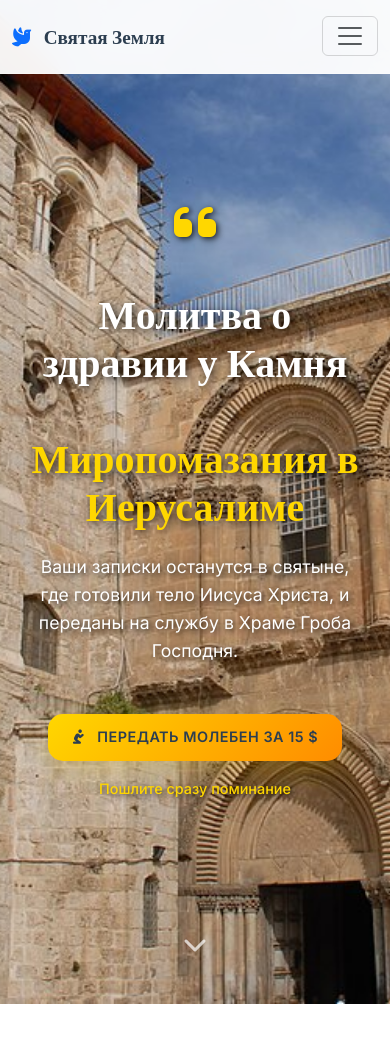
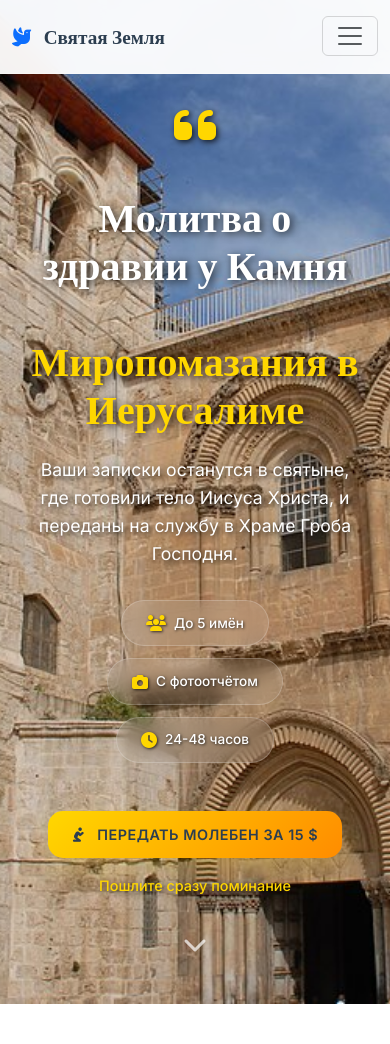
Before and after one commit to SaintSerd/LandingCraft-1, a Flask app: page / in a window 390 px wide. Shown: the top 1044 px of the page. Run offline with Flask 3, Linux system fonts and the light colour scheme.

Commit message:
Enhance landing page with key feature highlights for service overview
Implements hero section features with responsive design in `style.css` and updates `index.html` to include feature items.

Replit-Commit-Author: Agent
Replit-Commit-Session-Id: a35b1465-f3ef-4cd3-8389-5634677c3765
Replit-Commit-Screenshot-Url: https://storage.googleapis.com/screenshot-production-us-central1/4d5e73ac-d877-4d19-b208-cbb0903a08e0/ec52ccb2-b210-41cf-9069-32c4debbb976.jpg

```diff
--- a/static/css/style.css
+++ b/static/css/style.css
@@ -147,6 +147,42 @@ html {
     text-shadow: 2px 2px 6px rgba(0, 0, 0, 0.8);
     text-align: center;
     font-weight: 500;
+}
+
+/* Hero Features */
+.hero-features {
+    display: flex;
+    justify-content: center;
+    align-items: center;
+    gap: 2rem;
+    flex-wrap: wrap;
+    margin: 2rem 0;
+}
+
+.feature-item {
+    display: flex;
+    align-items: center;
+    gap: 0.5rem;
+    background: rgba(255, 255, 255, 0.1);
+    padding: 0.75rem 1.5rem;
+    border-radius: 25px;
+    backdrop-filter: blur(10px);
+    border: 1px solid rgba(255, 255, 255, 0.2);
+    color: #FFFFFF;
+    font-size: 0.9rem;
+    font-weight: 500;
+    text-shadow: 1px 1px 3px rgba(0, 0, 0, 0.7);
+    transition: var(--transition);
+}
+
+.feature-item:hover {
+    background: rgba(255, 215, 0, 0.2);
+    transform: translateY(-2px);
+}
+
+.feature-item i {
+    color: #FFD700;
+    font-size: 1.1rem;
 }
 
 .scroll-indicator {
@@ -636,6 +672,21 @@ section {
     }
 }
 
+@media (max-width: 768px) {
+    .hero-features {
+        gap: 1rem;
+    }
+
+    .feature-item {
+        font-size: 0.8rem;
+        padding: 0.6rem 1.2rem;
+    }
+
+    .feature-item i {
+        font-size: 1rem;
+    }
+}
+
 @media (max-width: 576px) {
     .navbar-brand {
         font-size: 1.2rem;
@@ -643,6 +694,16 @@ section {
 
     .hero-content {
         padding: 0 1rem;
+    }
+
+    .hero-features {
+        flex-direction: column;
+        gap: 0.75rem;
+    }
+
+    .feature-item {
+        font-size: 0.85rem;
+        padding: 0.7rem 1.5rem;
     }
 
     .benefit-card,
--- a/templates/index.html
+++ b/templates/index.html
@@ -61,9 +61,26 @@
                             <span class="title-line-1">Молитва о здравии у Камня</span><br>
                             <span class="title-line-2">Миропомазания в Иерусалиме</span>
                         </h1>
-                        <p class="hero-subtitle mb-5">
+                        <p class="hero-subtitle mb-4">
                             Ваши записки останутся в святыне, где готовили тело Иисуса Христа, и переданы на службу в Храме Гроба Господня.
                         </p>
+
+                        <!-- Features Row -->
+                        <div class="hero-features mb-5">
+                            <div class="feature-item">
+                                <i class="fas fa-users"></i>
+                                <span>До 5 имён</span>
+                            </div>
+                            <div class="feature-item">
+                                <i class="fas fa-camera"></i>
+                                <span>С фотоотчётом</span>
+                            </div>
+                            <div class="feature-item">
+                                <i class="fas fa-clock"></i>
+                                <span>24-48 часов</span>
+                            </div>
+                        </div>
+
                         <a href="#contact" class="btn btn-primary btn-lg smooth-scroll">
                             <i class="fas fa-pray me-2"></i>
                             ПЕРЕДАТЬ МОЛЕБЕН ЗА 15 $
```
Also changed, not shown: attached_assets/image_1750857456094.png (added), attached_assets/targeted_element_1750857460902.png (added).
